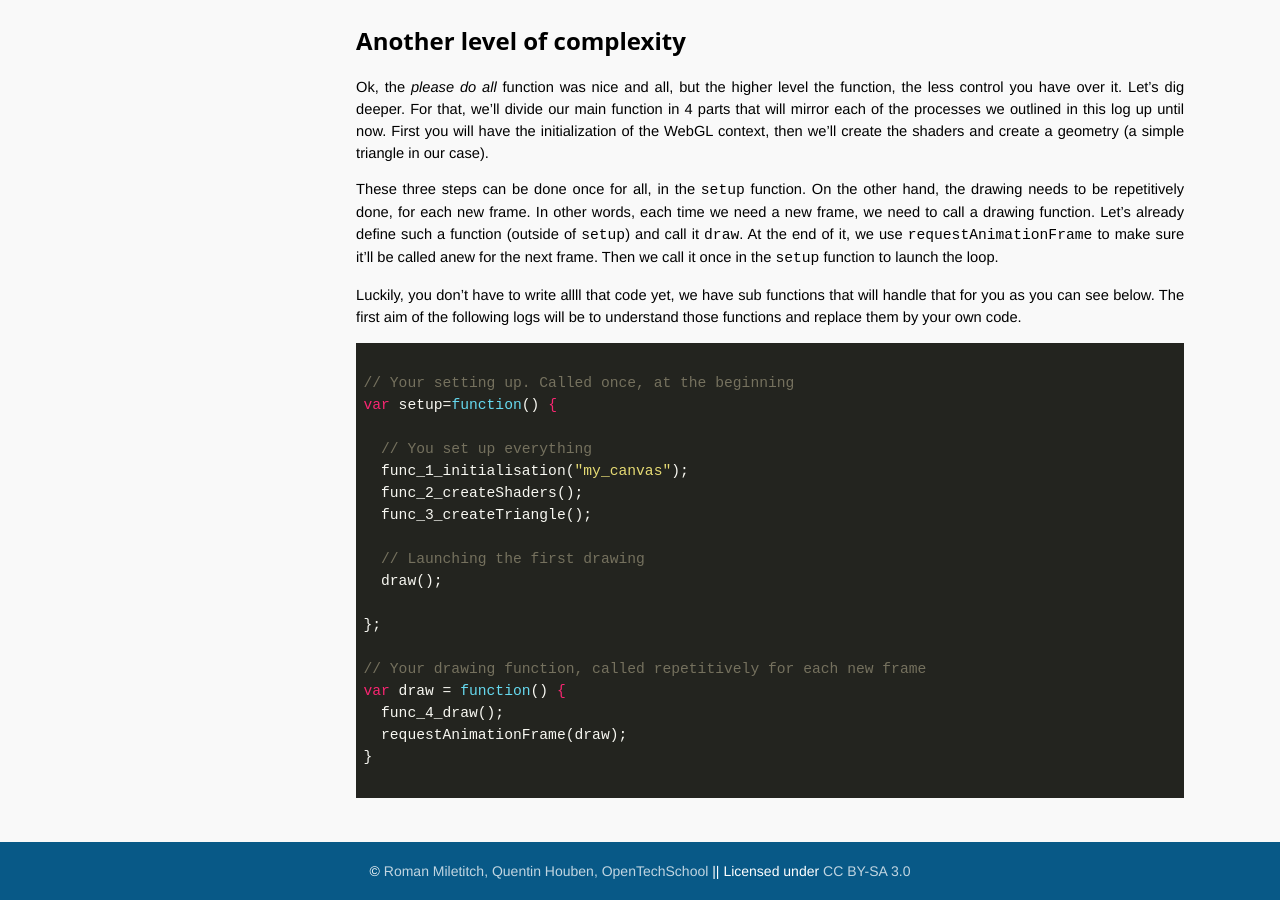
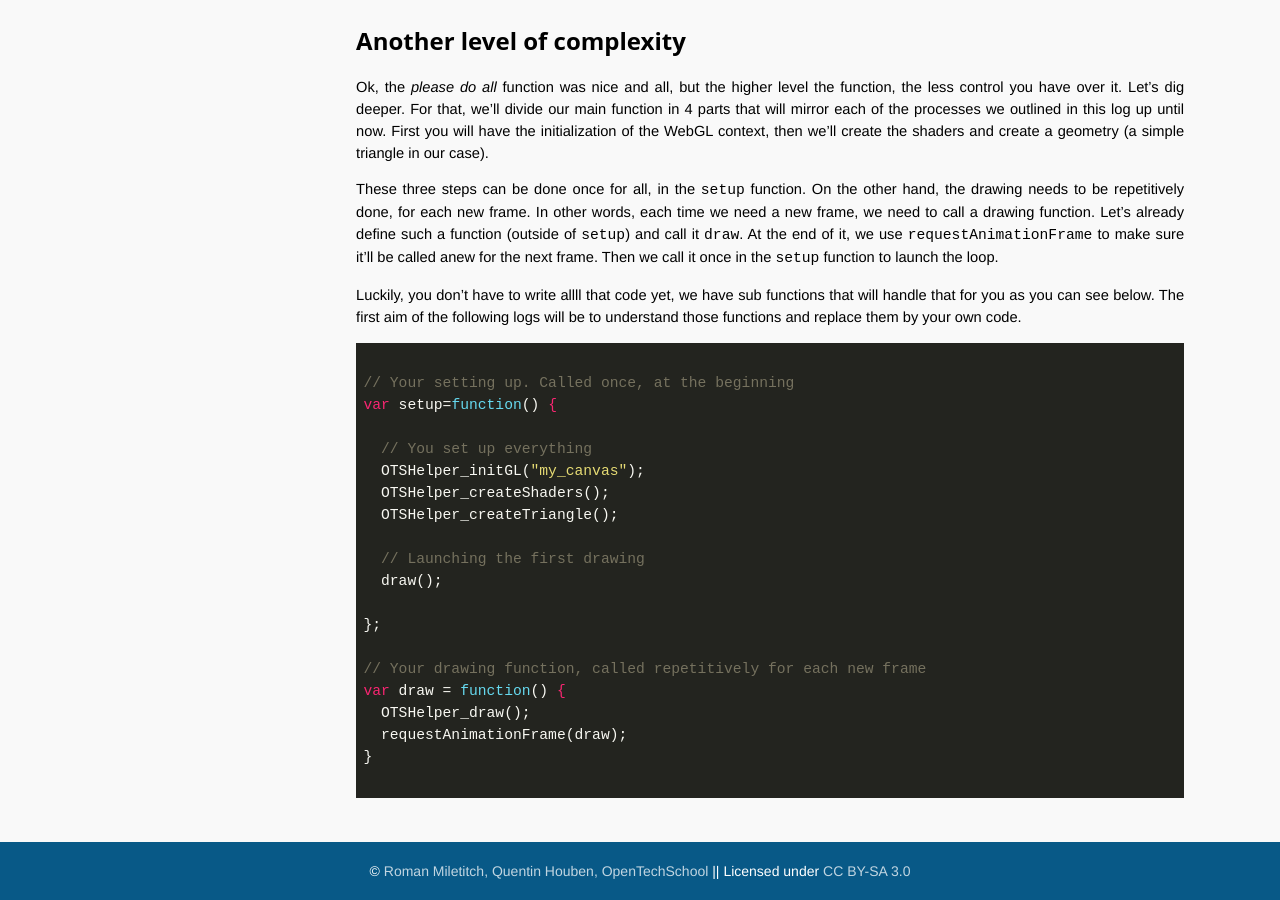
Before and after one commit to OpenTechSchool-Brussels/intro-to-webGL-and-shaders, a Jekyll site: the page built from log1_graphic-pipeline.md, in a window 1280 px wide and 900 px high, scrolled down 2842 px. Built offline with Jekyll 4.4.1, drawn with Linux system fonts in a browser that asks for light colours.

Commit message:
Update log1_graphic-pipeline.md

```diff
--- a/log1_graphic-pipeline.md
+++ b/log1_graphic-pipeline.md
@@ -51,9 +51,9 @@ Luckily, you don't have to write allll that code yet, we have sub functions that
 var setup=function() {
 
   // You set up everything
-  func_1_initialisation("my_canvas");
-  func_2_createShaders();
-  func_3_createTriangle();
+  OTSHelper_initGL("my_canvas");
+  OTSHelper_createShaders();
+  OTSHelper_createTriangle();
 
   // Launching the first drawing
   draw();
@@ -62,7 +62,7 @@ var setup=function() {
 
 // Your drawing function, called repetitively for each new frame
 var draw = function() {
-  func_4_draw();
+  OTSHelper_draw();
   requestAnimationFrame(draw);
 }
 
```
